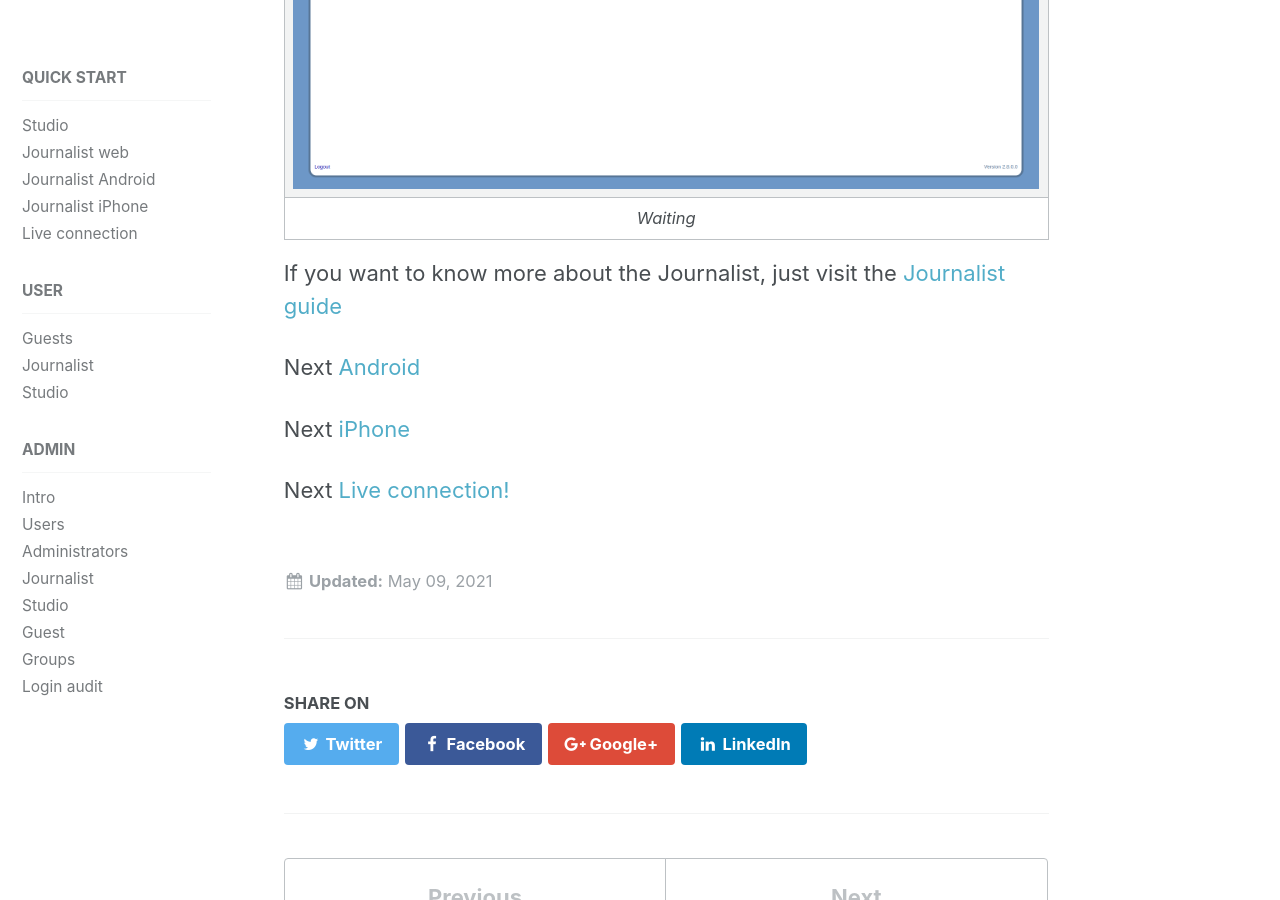
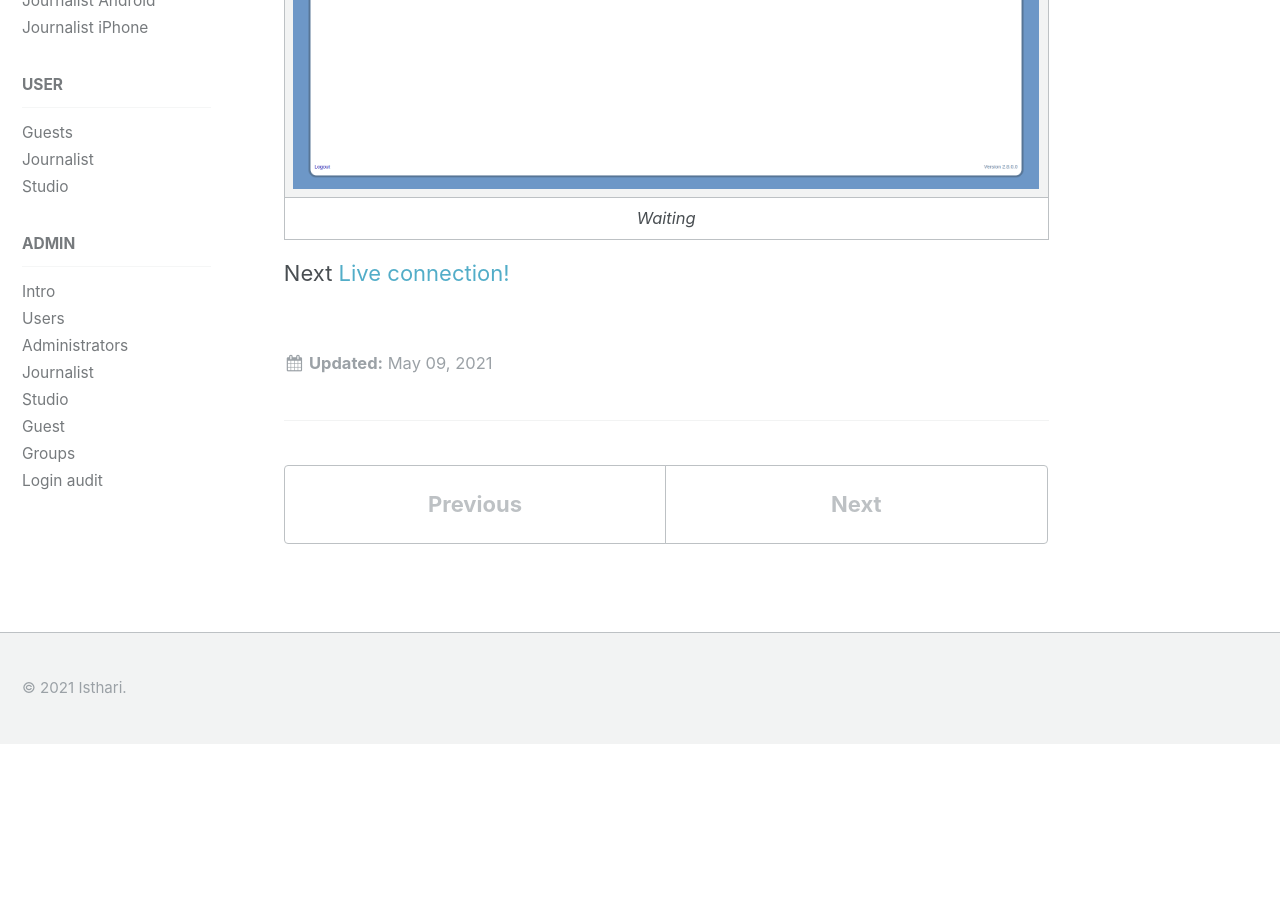
Before and after one commit to isthari/doc.broadcast.github.io, a Jekyll site: the page built from _en/journalist-web.md, in a window 1280 px wide and 900 px high, scrolled down 2723 px. Built offline with Jekyll 4.4.1, drawn with Linux system fonts in a browser that asks for light colours; our own code applies the rules of GitHub Pages for plain Markdown files; after the commit the page ends 3467 px from its top, so only the background shows below that.

Commit message:
quick start

```diff
--- a/_config.yml
+++ b/_config.yml
@@ -220,7 +220,7 @@
       layout: single
       read_time: false
       author_profile: false
-      share: true
+      share: false
       comments: false
       sidebar:
         nav: "en"
--- a/_data/navigation.yml
+++ b/_data/navigation.yml
@@ -12,13 +12,12 @@
         url: /en/studio
       - title: "Journalist web"
         url: /en/journalist-web"
+      - title: "Live connection"
+        url: /en/live-connection"
       - title: "Journalist Android"
         url: /en/journalist-android"
       - title: "Journalist iPhone"
         url: /en/journalist-iphone
-      - title: "Live connection"
-        url: /en/live-connection"
-
   - title: User
     children:
       - title: "Guests"
--- a/_en/journalist-web.md
+++ b/_en/journalist-web.md
@@ -37,10 +37,4 @@
 |:--:|
 |*Waiting*|
 
-If you want to know more about the Journalist, just visit the [Journalist guide](/en/user-journalist)
-
-Next [Android](/en/journalist-android)
-
-Next [iPhone](/en/journalist-iphone)
-
 Next [Live connection!](/en/live-connection)
```
Also changed, not shown: _en/studio.md (+0 -2 lines).
